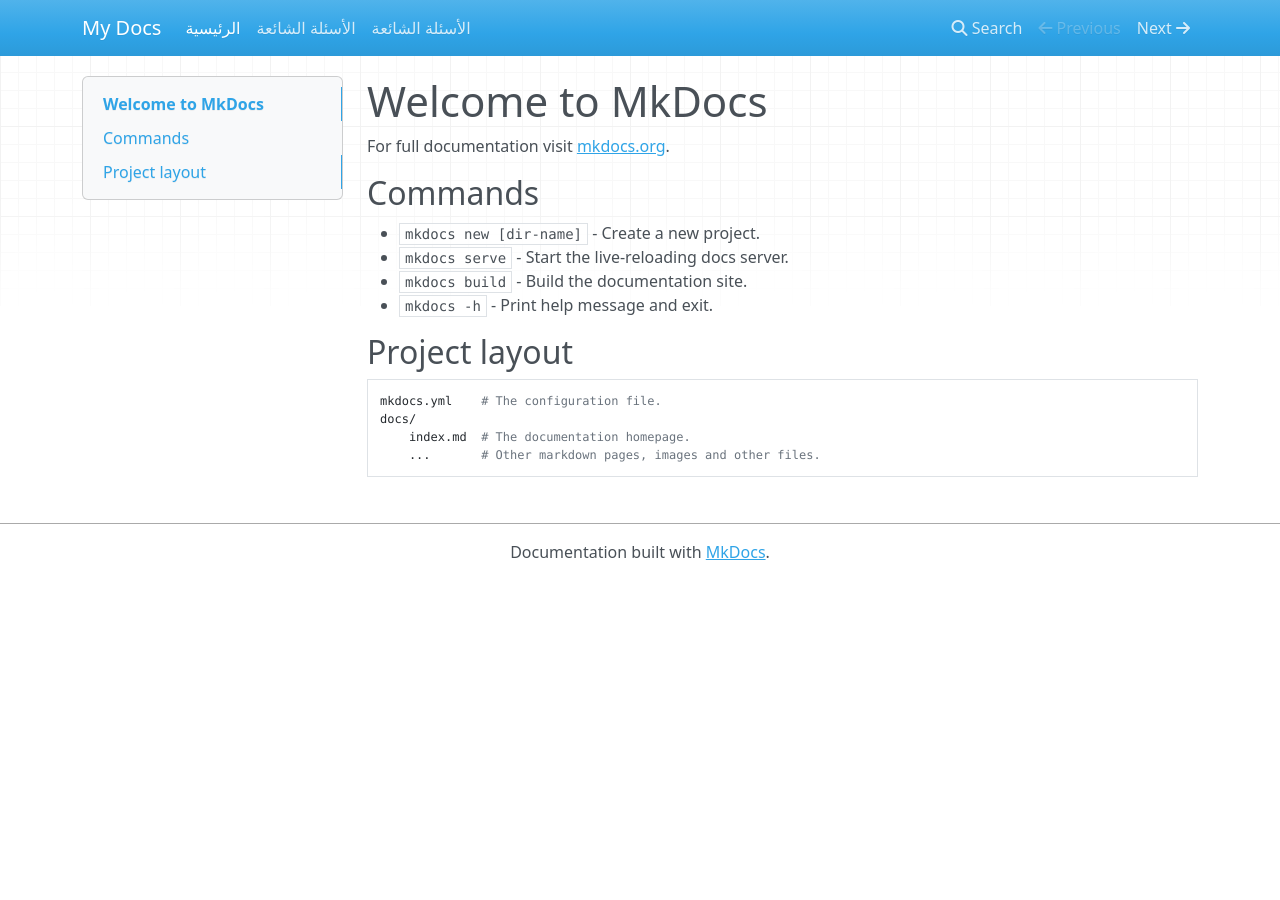
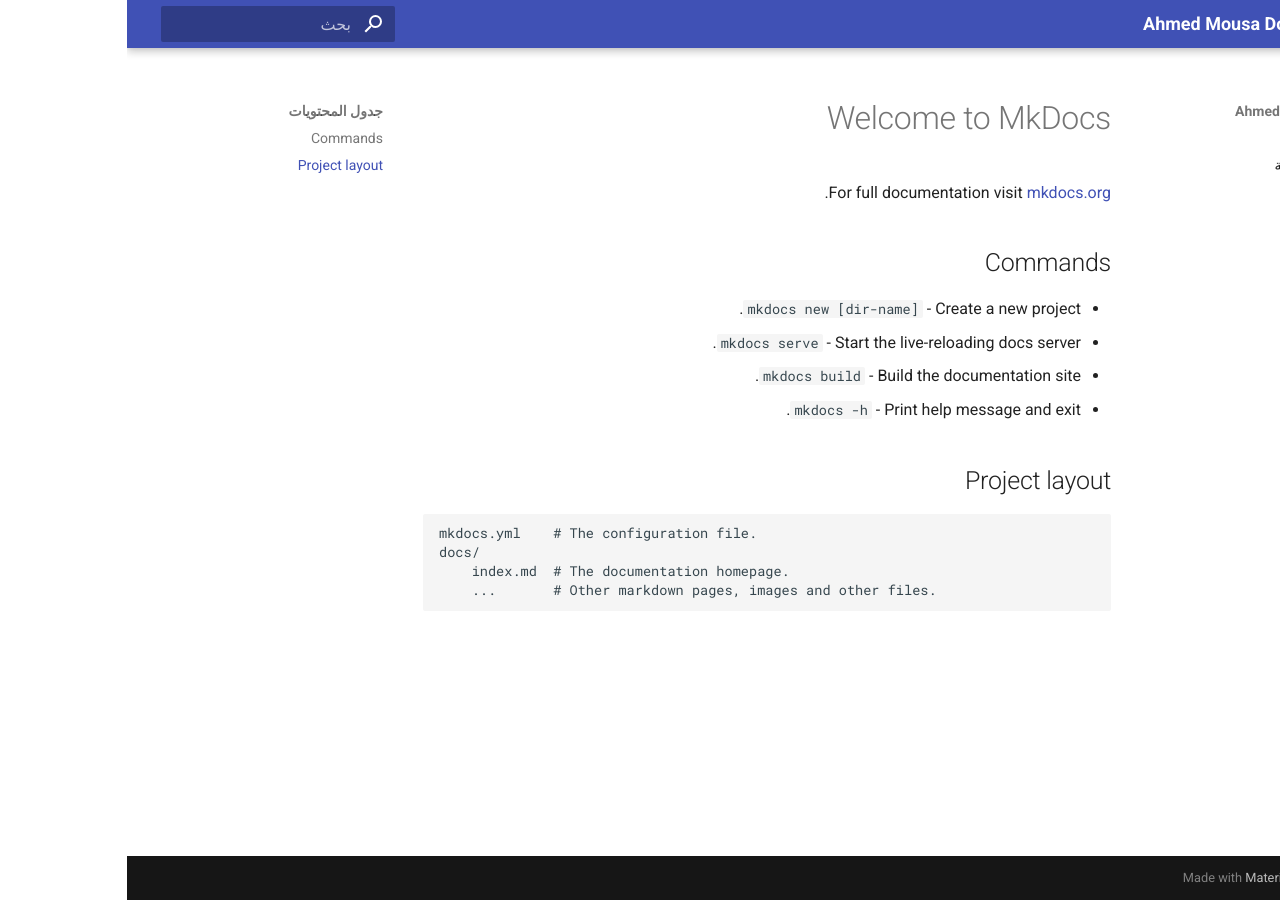
Before and after one commit to Eng-AhmedMousa/My-docs, an MkDocs documentation site: the page built from docs/index.md, in a window 1280 px wide. Built offline with MkDocs 1.6.1 and Material for MkDocs 9.7.7, drawn with Linux system fonts in a browser that asks for light colours; nearby versions of some CDN libraries.

Commit message:
Update mkdocs.yml

```diff
--- a/mkdocs.yml
+++ b/mkdocs.yml
@@ -1,6 +1,21 @@
-site_name: My Docs
+site_name: Ahmed Mousa Docs
+site_description: توثيق مبدئي لمشروع حسوب
+site_author: Ahmed Mousa
+
+theme:
+  name: material
+  language: ar
+  direction: rtl
 
 nav:
   - الرئيسية: index.md
-  - الأسئلة الشائعة: API_Documentation_Reqres_in_AhmedMousa.md
+  - الأسئلة الشائعة: faq.md
   - API: API_Documentation_Reqres_in_AhmedMousa.md
+
+plugins:
+  - search
+
+extra:
+  analytics:
+    provider: google
+    property: G-5YZT4N3MPE
```
